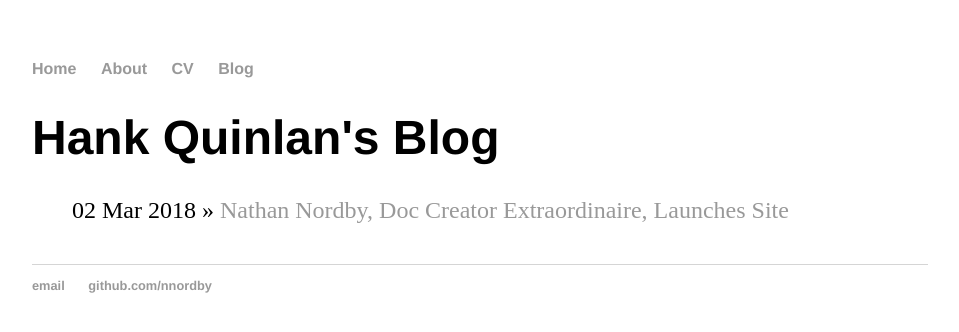
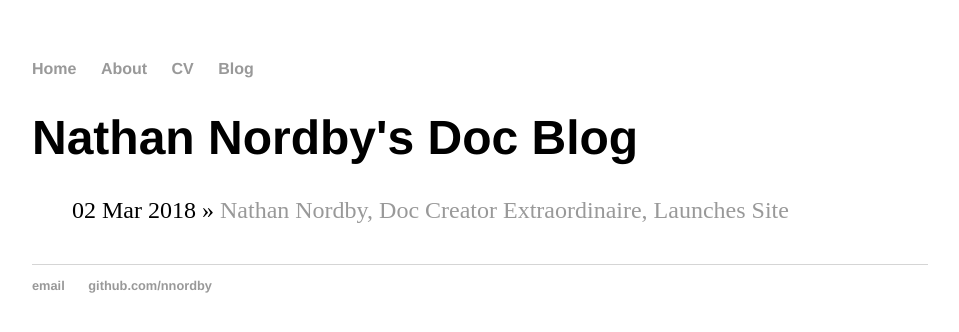
Before and after one commit to nnordby/docs, a Jekyll site: the page built from blog/index.html, in a window 1280 px wide. Shown: the top 332 px of the page, without its empty margins (160-1119 px from the left). Built offline with Jekyll 4.4.1, drawn with Linux system fonts in a browser that asks for light colours.

Commit message:
Update index.html
Updates

```diff
--- a/blog/index.html
+++ b/blog/index.html
@@ -1,6 +1,6 @@
 ---
 layout: default
-title: Hank Quinlan's Blog
+title: Nathan Nordby's Doc Blog
 ---
 	<h1>{{ page.title }}</h1>
 	<ul class="posts">
```
